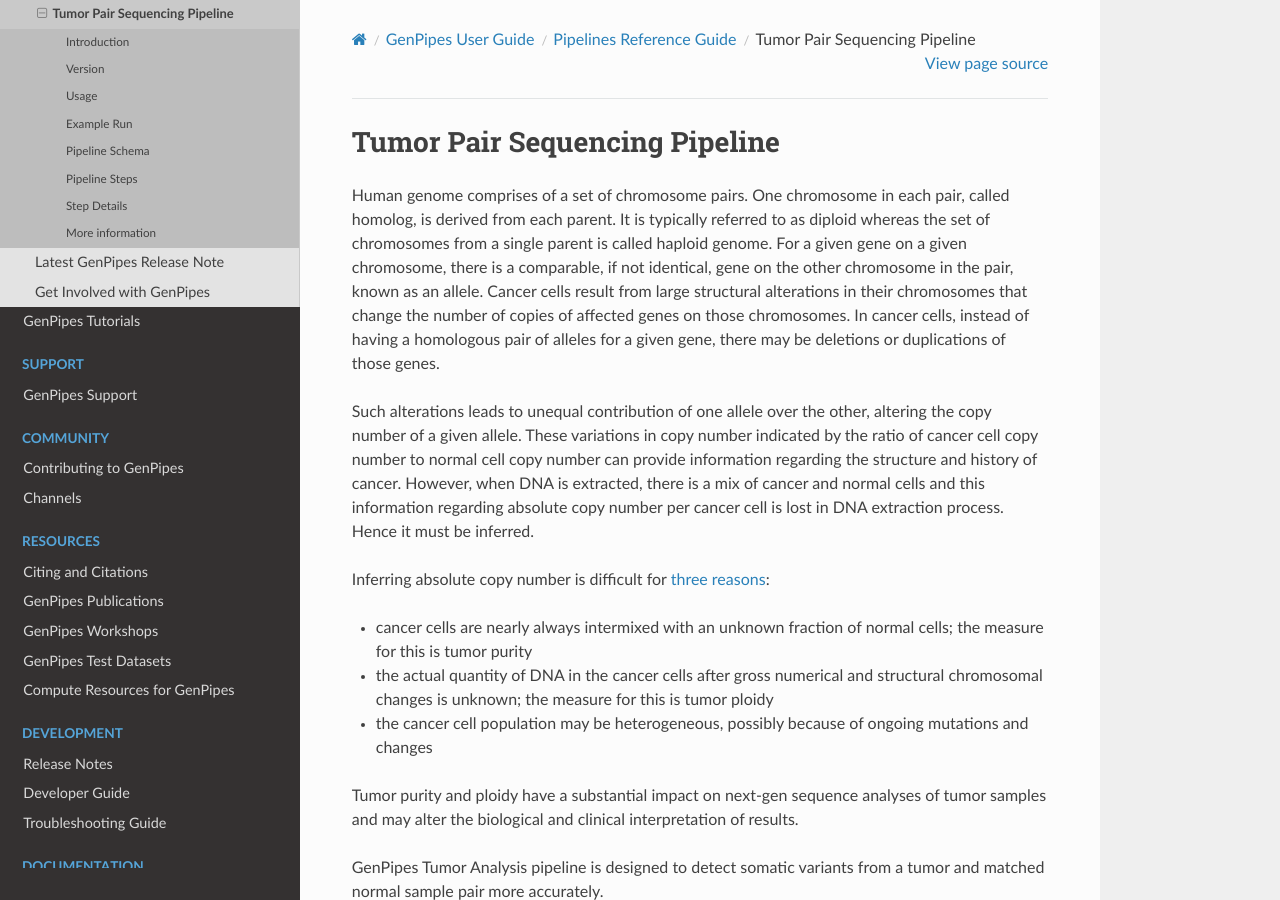
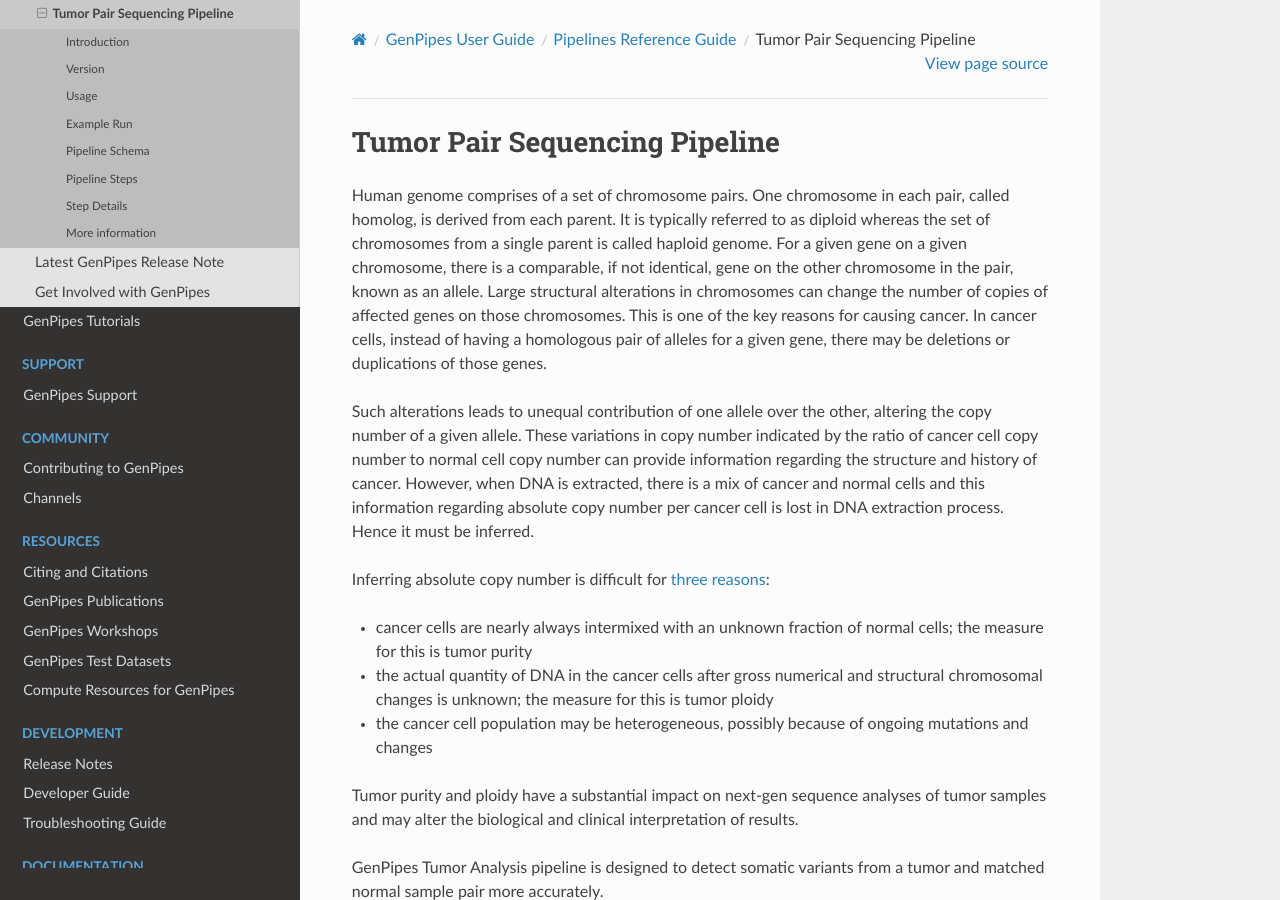
Before and after one commit to c3g/GenPipes_Docs, a Sphinx documentation site: the page built from docs/source/user_guide/pipelines/gp_tumourpair.rst, in a window 1280 px wide and 900 px high. Built offline with Sphinx 7.4.7 and the Read the Docs theme 2.0.0, drawn with Linux system fonts in a browser that asks for light colours; formulas are drawn with MathJax 3; the version number could not be read and is left out.

Commit message:
Addresses senthil.dk input for Tumor Pair Pipeline content Ref #66

```diff
--- a/docs/source/user_guide/pipelines/gp_tumourpair.rst
+++ b/docs/source/user_guide/pipelines/gp_tumourpair.rst
@@ -14,7 +14,7 @@
 Tumor Pair Sequencing Pipeline
 ================================
 
-Human genome comprises of a set of chromosome pairs. One chromosome in each pair, called homolog, is derived from each parent. It is typically referred to as diploid whereas the set of chromosomes from a single parent is called haploid genome. For a given gene on a given chromosome, there is a comparable, if not identical, gene on the other chromosome in the pair, known as an allele. Cancer cells result from large structural alterations in their chromosomes that change the number of copies of affected genes on those chromosomes. In cancer cells, instead of having a homologous pair of alleles for a given gene, there may be deletions or duplications of those genes.
+Human genome comprises of a set of chromosome pairs. One chromosome in each pair, called homolog, is derived from each parent. It is typically referred to as diploid whereas the set of chromosomes from a single parent is called haploid genome. For a given gene on a given chromosome, there is a comparable, if not identical, gene on the other chromosome in the pair, known as an allele. Large structural alterations in chromosomes can change the number of copies of affected genes on those chromosomes. This is one of the key reasons for causing cancer.  In cancer cells, instead of having a homologous pair of alleles for a given gene, there may be deletions or duplications of those genes.
 
 
 Such alterations leads to unequal contribution of one allele over the other, altering the copy number of a given allele. These variations in copy number indicated by the ratio of cancer cell copy number to normal cell copy number can provide information regarding the structure and history of cancer. However, when DNA is extracted, there is a mix of cancer and normal cells and this information regarding absolute copy number per cancer cell is lost in DNA extraction process.  Hence it must be inferred.
```
